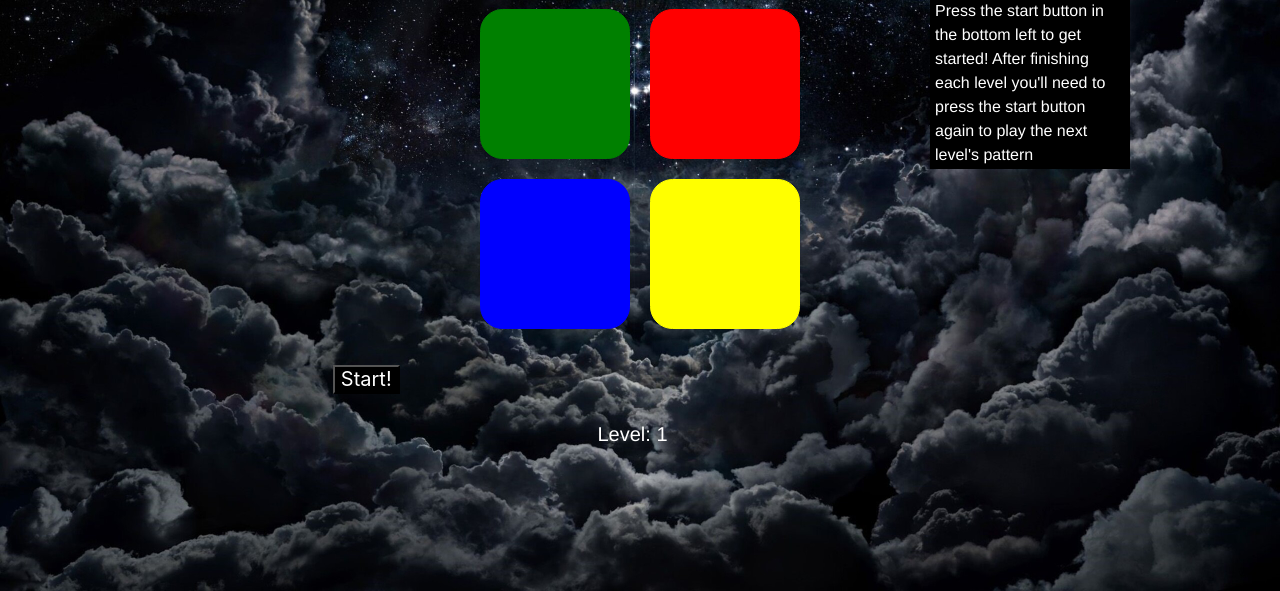
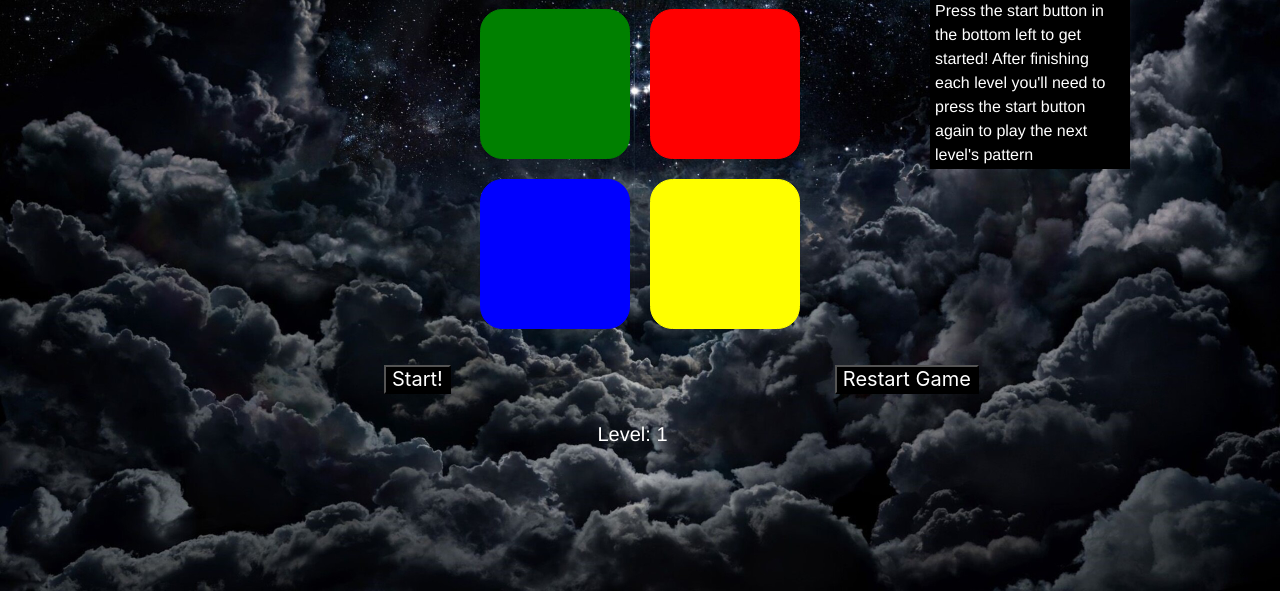
Before and after one commit to the-magic-methods/djan-games, a Django app: page /games/simon-game/ in a window 1280 px wide. Shown: the part 209-800 px from the top of the page. Run offline with Django 4.2, Linux system fonts and the light colour scheme.

Commit message:
simon game updates

```diff
--- a/main_app/static/css/Simon.css
+++ b/main_app/static/css/Simon.css
@@ -87,11 +87,19 @@ h1 {
 }
 
 .start {
-    margin: 2% 0px 2% 26%;
+    margin: 2% 0px 2% 30%;
     font-size: 20px;
     background-color: black;
     color: white;
     cursor: pointer;
+}
+
+.restart {
+    font-size:20px;
+    background-color: black;
+    color: white;
+    cursor: pointer;
+    margin-left: 30%
 }
 
 .level-counter {
--- a/main_app/templates/games/Simon_Game.html
+++ b/main_app/templates/games/Simon_Game.html
@@ -44,6 +44,7 @@
         </section>
     </div>
     <button class="start" id="start">Start!</button>
+    <button class="restart" onClick="window.location.reload();">Restart Game</button>
     <div class="level-counter" id="LC">Level: </div>
     <div class="" id="win">Nice Job!</div>
     <div class="" id="loss">ඞ You lose ඞ</div>
```
